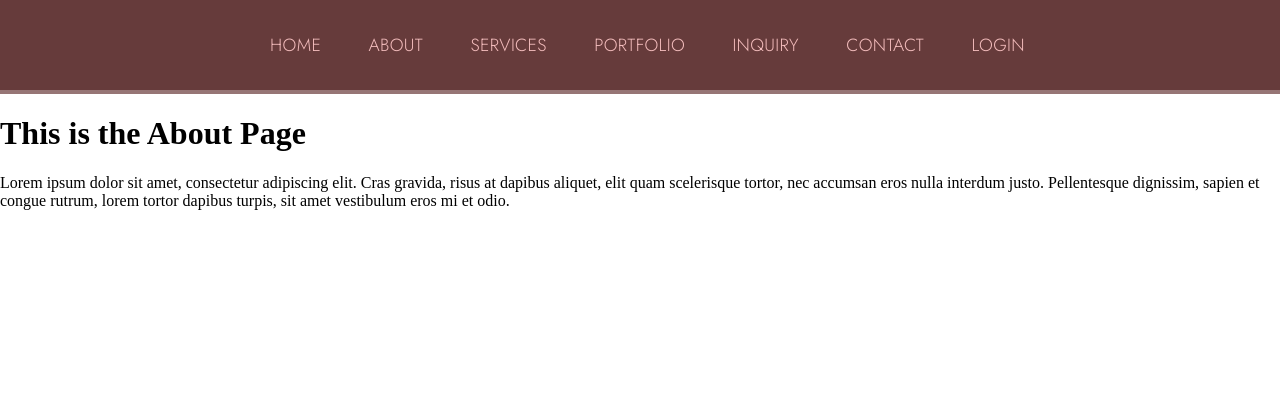
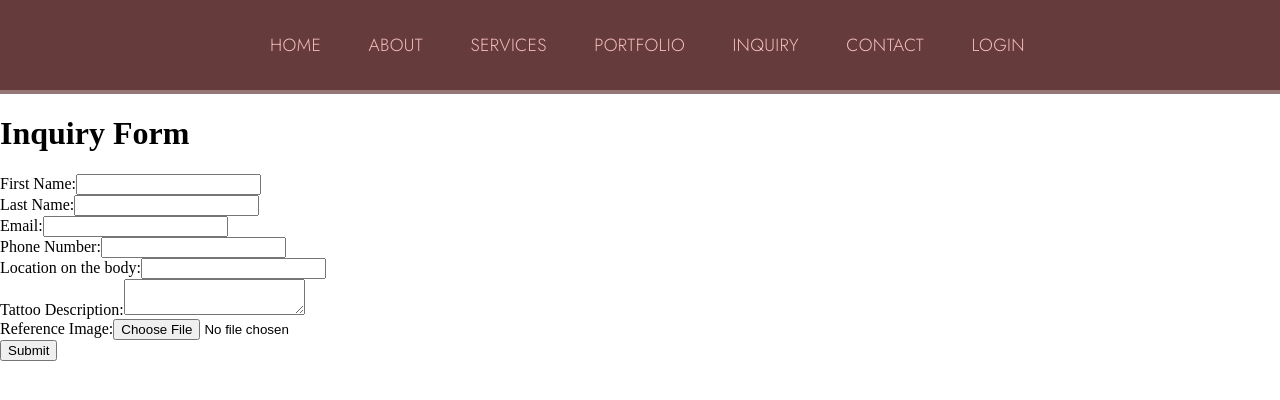
Before and after one commit to daneski9/LacyWebApplication, a React (Create React App) app: page /inquiry in a window 1280 px wide. Shown: the top 400 px of the page. Built offline with nearby package versions, Linux system fonts and the light colour scheme.

Commit message:
# JIRA Task 38
# This code modified the Inquiry page which will now have several fields that are visible to the user.

```diff
--- a/src/components/Inquiry.js
+++ b/src/components/Inquiry.js
@@ -1,15 +1,69 @@
 import React, { useState } from 'react';
 
 function InquiryPage() {
+
+  // Hold all of the states of the fields that we need to use for the email
+  const [first, setFirst] = useState('');
+  const [last, setLast] = useState('');
+  const [email, setEmail] = useState('');
+  const [number, setNumber] = useState('');
+  const [location, setLocation] = useState('');
+  const [description, setDescription] = useState('');
+  const [image, setImage] = useState(null);
+
+
+  const handleSubmit = (event) => {
+    event.preventDefault();
+
+    // We will need to add additional stuff here to lead to other pages in capture data in Sprint 04
+
+  };
+
   return (
     <div>
-      <h1 className="title is-1">This is the About Page</h1>
-      <p>
-          Lorem ipsum dolor sit amet, consectetur adipiscing elit. Cras gravida,
-          risus at dapibus aliquet, elit quam scelerisque tortor, nec accumsan eros
-          nulla interdum justo. Pellentesque dignissim, sapien et congue rutrum,
-          lorem tortor dapibus turpis, sit amet vestibulum eros mi et odio.
-      </p>
+
+      <h1>Inquiry Form</h1>
+      <form onSubmit={handleSubmit}>
+
+        <div>
+          <label htmlFor="first">First Name:</label>
+          <input type="text" id="first" value={first} onChange={(event) => setFirst(event.target.value)} required />
+        </div>
+
+        <div>
+          <label htmlFor="last">Last Name:</label>
+          <input type="text" id="last" value={last} onChange={(event) => setLast(event.target.value)} required />
+        </div>
+
+        <div>
+          <label htmlFor="email">Email:</label>
+          <input type="email" id="email" value={email} onChange={(event) => setEmail(event.target.value)} required />
+        </div>
+
+        <div>
+          <label htmlFor="number">Phone Number:</label>
+          <input type="tel" id="number" value={number} onChange={(event) => setNumber(event.target.value)} required />
+        </div>
+
+        <div>
+          <label htmlFor="location">Location on the body:</label>
+          <input type="text" id="location" value={location} onChange={(event) => setLocation(event.target.value)} required />
+        </div>
+
+        <div>
+          <label htmlFor="description">Tattoo Description:</label>
+          <textarea id="description" value={description} onChange={(event) => setDescription(event.target.value)} required />
+        </div>
+
+        <div>
+          <label htmlFor="image">Reference Image:</label>
+          <input type="file" id="image" onChange={(event) => setImage(event.target.files[0])} required />
+        </div>
+
+        <button type="submit">Submit</button>
+
+      </form>
+
     </div>
   );
 }
```
